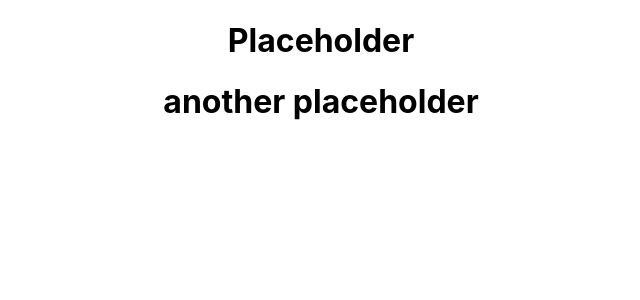
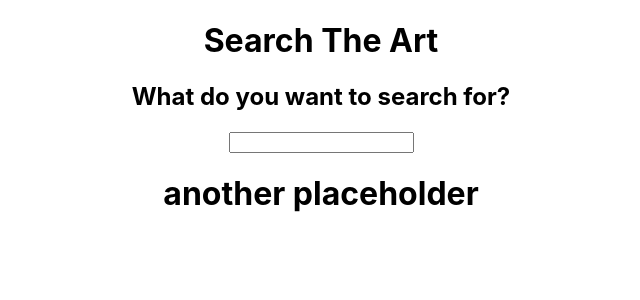
Before and after one commit to bdurb/artimology, a React (Create React App) app: page / in a window 1280 px wide. Shown: the top 300 px of the page, without its empty margins (319-959 px from the left). Built offline with nearby package versions, Linux system fonts and the light colour scheme.

Commit message:
setting up search term for art api

```diff
--- a/src/App.js
+++ b/src/App.js
@@ -5,11 +5,22 @@ import './App.css';
 import Results from './components/Results'
 
 class App extends Component {
+  constructor() {
+    super()
+    this.state = {
+      searchTerm: ''
+    }
+  }
+
+  updateSearchTerm = e => this.setState({ searchTerm: e.target.value})
+
   render() {
     return (
       <div className="App">
-        <h1>Placeholder</h1>
-        <Results />
+        <h1>Search The Art</h1>
+          <h2>What do you want to search for?</h2>
+          <input onChange={this.state.searchTerm}></input>
+        <Results searchTerm={this.state.searchTerm}/>
       </div>
     );
   }
```
